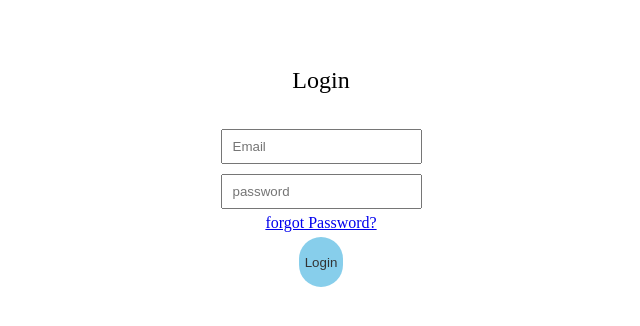
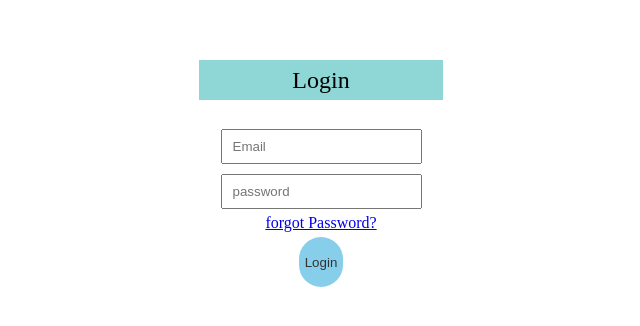
Before and after one commit to iokikx/week-5, a plain HTML site: page index.html in a window 1280 px wide. Shown: the part 244-570 px from the top of the page, without its empty margins (319-959 px from the left). Drawn offline with Linux system fonts and the light colour scheme; a web font is replaced by a local one.

Commit message:
Add files via upload

```diff
--- a/index.html
+++ b/index.html
@@ -10,7 +10,8 @@
 <body>
  <form action="">
 <center>
-        <p style="background:none"> Login  </p>
+        <p style="background-color: rgb(143, 214, 214);"> Login </p>
+
  <div class="container">
     <input type="email" name = "Email" placeholder = "Email" required > <br>
     <input type="password" name="password" placeholder = "password" required > <br>
```
